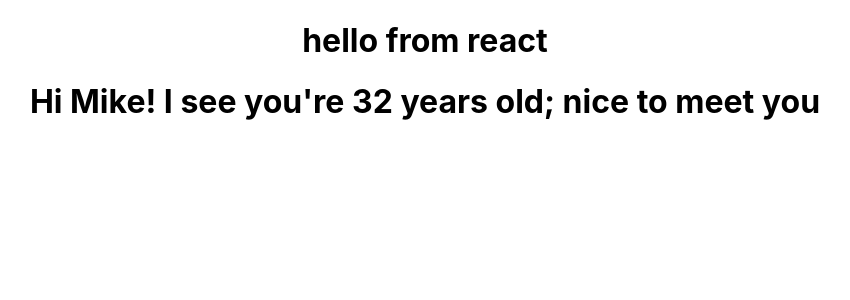
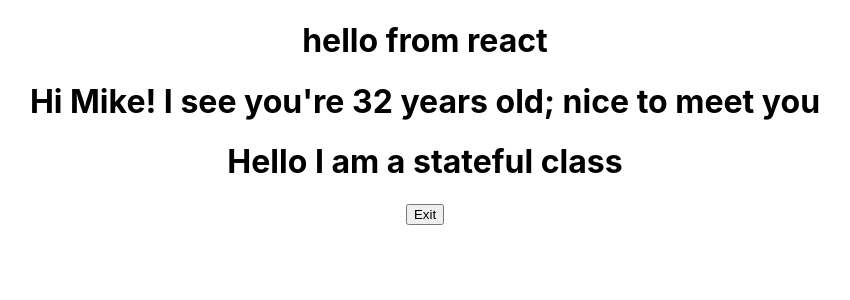
Before and after one commit to avabellaw/learning-react, a React (Create React App) app in the folder my-app/: page / in a window 1280 px wide. Shown: the top 300 px of the page, without its empty margins (215-1065 px from the left). Built offline with nearby package versions, Linux system fonts and the light colour scheme.

Commit message:
Add stateful class component

```diff
--- a/my-app/src/App.js
+++ b/my-app/src/App.js
@@ -2,12 +2,14 @@
 import "./App.css";
 import FunctionalGreeting from "./components/FunctionalGreeting";
 import FunctionalGreetingWithProps from "./components/FunctionalGreetingWithProps";
+import StatefullGreeting from "./components/StatefullGreetings";
 
 function App() {
   return (
     <div className="App">
       <FunctionalGreeting />
       <FunctionalGreetingWithProps greeting="nice to meet you" name="Mike" age="32" />
+      <StatefullGreeting greeting="I am a stateful class" name="Ma'am" />
     </div>
   );
 }
--- /dev/null
+++ b/my-app/src/components/StatefullGreetings.js
@@ -0,0 +1,32 @@
+import React from 'react';
+
+class StatefullGreeting extends React.Component {
+
+    constructor(props) {
+        super(props);
+        this.state = {
+            introduction: "Hello",
+            buttonText: "Exit",
+        };
+    }
+
+    handleClick() {
+        this.setState({
+            introduction:"Goodbye",
+            buttonText: "Enter"
+        })
+
+        console.log(this.state.introduction)
+    }
+
+    render() {
+        return (
+            <div>
+                <h1>{this.state.introduction} {this.props.greeting}</h1>
+                <button onClick={() => this.handleClick()}>{this.state.buttonText}</button>
+            </div>
+        );
+    }
+}
+
+export default StatefullGreeting;
```
